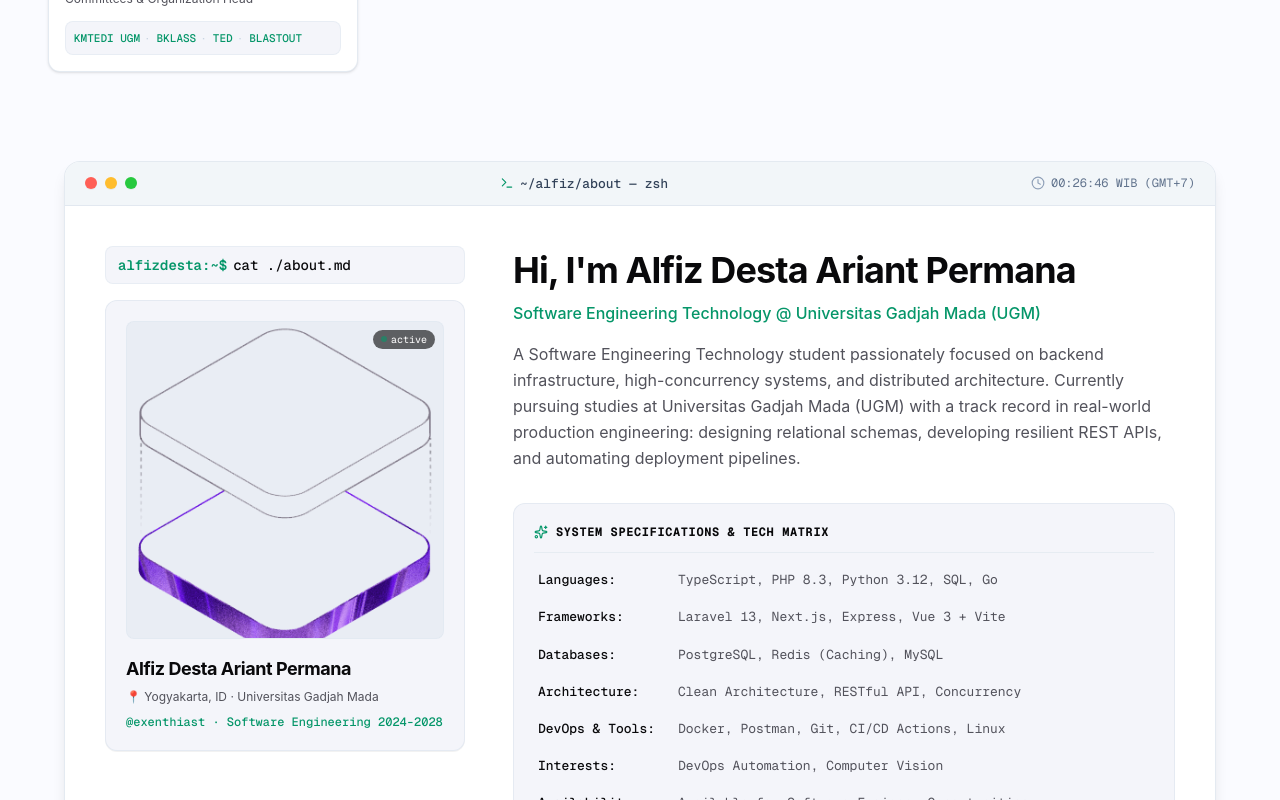
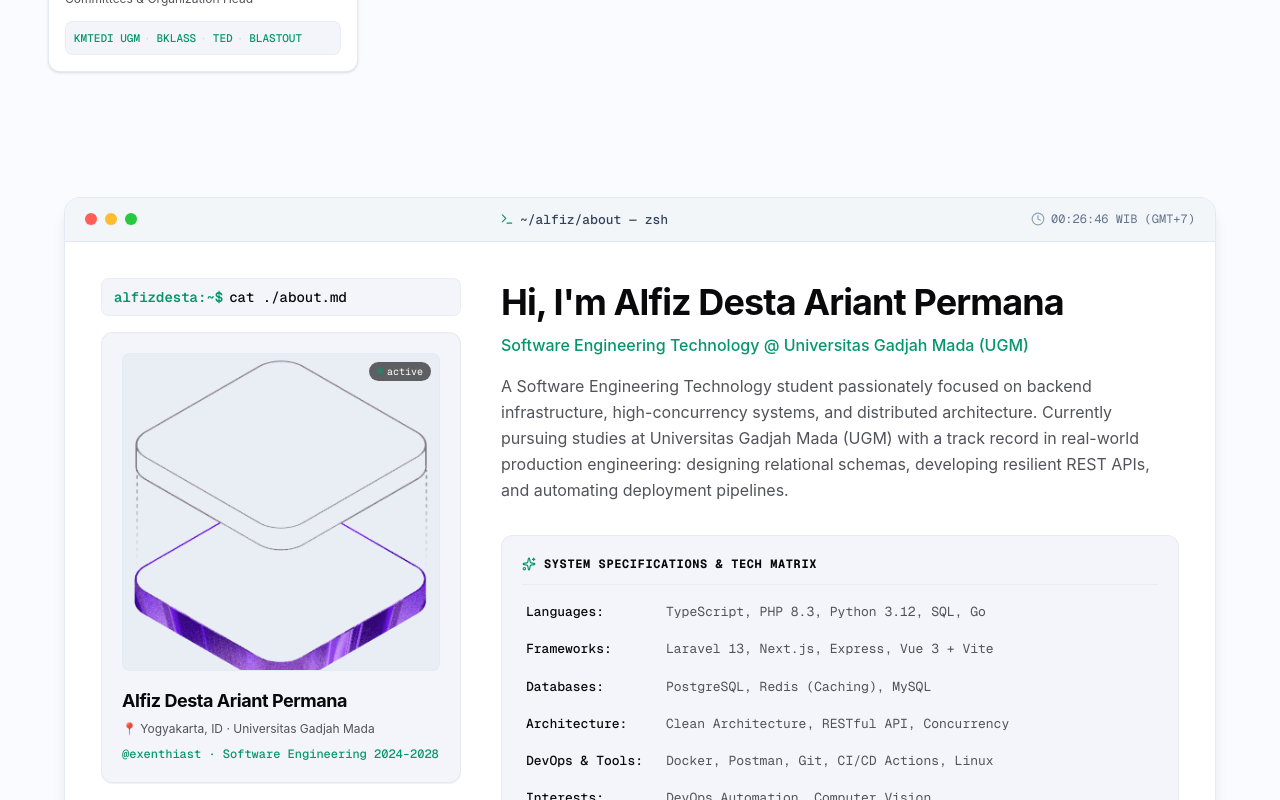
Before and after one commit to exenthiast/portofolio, a React (Vite) app: page / in a window 1280 px wide. Shown: the part 680-1480 px from the top of the page. Built offline with nearby package versions, Linux system fonts and the light colour scheme.

Commit message:
style: offset sticky About terminal vertically to avoid navbar overlap

```diff
--- a/src/components/sections/About.tsx
+++ b/src/components/sections/About.tsx
@@ -49,8 +49,8 @@ export function About({ isExpanded = false }: AboutProps) {
     >
       {/* ─── DESKTOP STICKY SCROLL HOLD TRACK (Holds terminal centered while user scrolls) ─── */}
       {isDesktop && !reducedMotion ? (
-        <div className="sticky top-0 h-screen w-full flex flex-col justify-center items-center px-4 sm:px-6 lg:px-8 max-w-7xl mx-auto overflow-hidden">
-          <div className="w-full max-w-6xl min-h-[580px] flex items-center justify-center">
+        <div className="sticky top-0 h-screen w-full flex flex-col justify-center items-center px-4 sm:px-6 lg:px-8 max-w-7xl mx-auto overflow-hidden pt-20 lg:pt-24 pb-8">
+          <div className="w-full max-w-6xl flex items-center justify-center">
             {/* Animates directly from Card 4 in Hero with heavy, slow inertia */}
             {isExpanded && (
               <motion.div
--- a/src/components/sections/AboutTerminal.tsx
+++ b/src/components/sections/AboutTerminal.tsx
@@ -64,7 +64,7 @@ export function AboutTerminal({ className = '', isEmbedded = false }: AboutTermi
         initial={{ opacity: 0 }}
         animate={{ opacity: 1 }}
         transition={{ duration: 0.5, delay: 0.25, ease: 'easeOut' }}
-        className="p-5 sm:p-8 lg:p-10 flex flex-col lg:flex-row gap-8 lg:gap-12"
+        className="p-5 sm:p-7 lg:p-8 xl:p-9 flex flex-col lg:flex-row gap-6 lg:gap-10"
       >
         {/* ─── Left Column: Command prompt + Profile Portrait Card ─── */}
         <div className="w-full lg:w-[340px] xl:w-[360px] shrink-0 flex flex-col">
```
